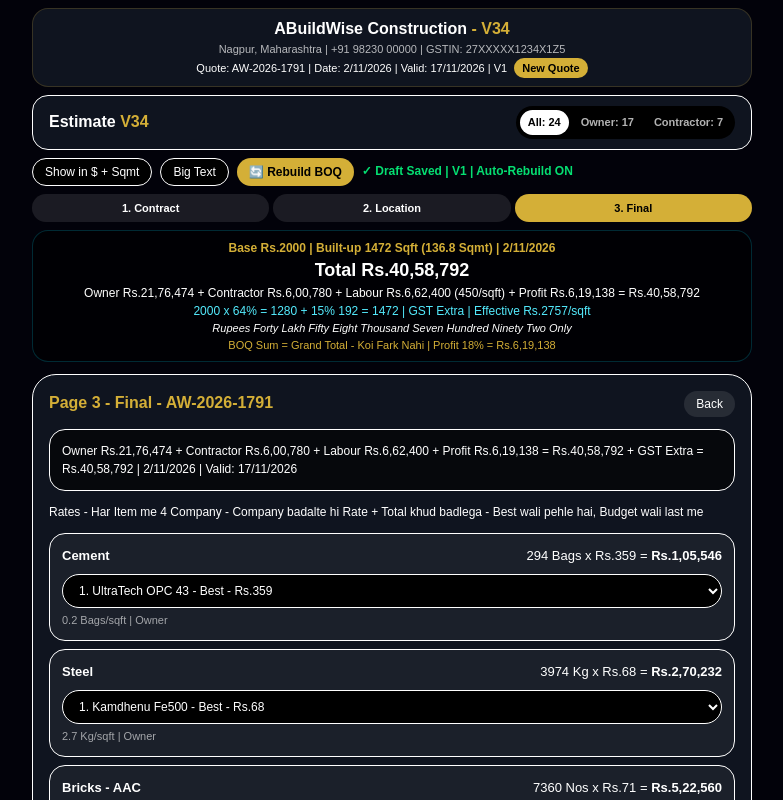
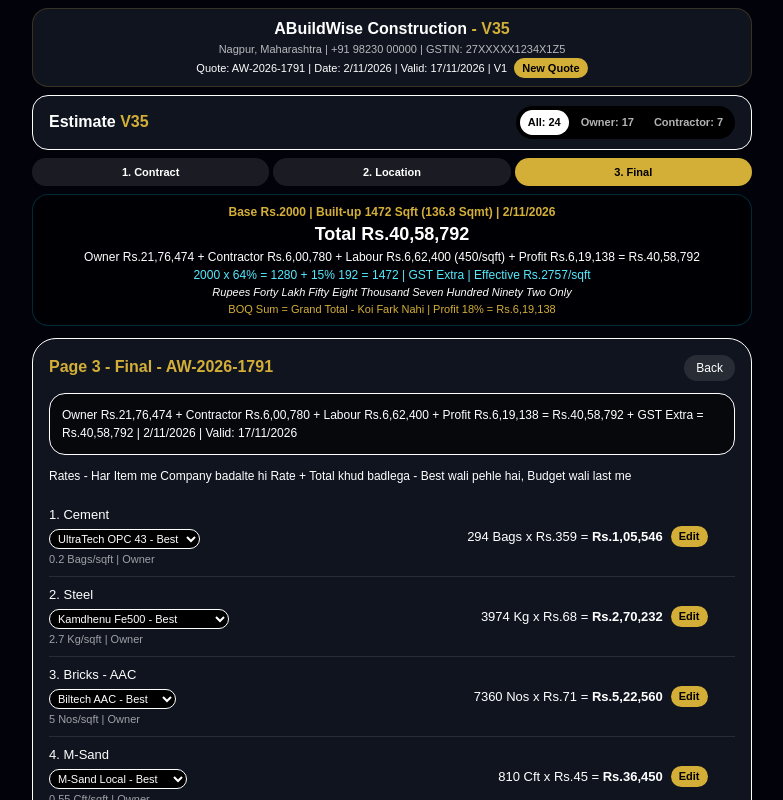
Before and after one commit to akshaypatle9425-collab/abuildwise-final, a Next.js app: page / in a window 1280 px wide. Both pictures are taken after a click on the button "3. Final". Shown: the top 800 px of the page, without its empty margins (248-1031 px from the left). Built offline with nearby package versions, Linux system fonts and the light colour scheme.

Commit message:
Update page.tsx

```diff
--- a/src/app/page.tsx
+++ b/src/app/page.tsx
@@ -99,8 +99,6 @@ export default function Page(){
   const [gstOn,setGstOn]=useState(false);
   const [view,setView]=useState<"owner"|"contractor"|"all">("all");
   const [contract,setContract]=useState<"full"|"centring"|"labour"|"item">("centring");
-  const [showUSD,setShowUSD]=useState(false);
-  const [bigText,setBigText]=useState(false);
   const [gpsOk,setGpsOk]=useState(false);
   const [history,setHistory]=useState<any[]>([]);
   const [pkgRates,setPkgRates]=useState({ basic:1640, standard:2000, premium:2760 });
@@ -192,31 +190,25 @@ export default function Page(){
   useEffect(()=>{ try{ const h=JSON.parse(localStorage.getItem("aw_history_v31")||"[]"); setHistory(h); const d=JSON.parse(localStorage.getItem("aw_draft_v31")||"{}"); if(d.cname) setCname(d.cname); if(d.cphone) setCphone(d.cphone); }catch(e){} },[]);
   useEffect(()=>{ try{ localStorage.setItem("aw_draft_v31", JSON.stringify({cname,cphone,geo,plot,storeys,pkg,bhk})); }catch(e){} },[cname,cphone,geo,plot,storeys,pkg,bhk]);
   return (
-  <div className={`min-h-screen bg-[#02020a] text-white p-2 pb-32 ${bigText?"text-[15px]":""}`}>
+  <div className="min-h-screen bg-[#02020a] text-white p-2 pb-32">
     <div className="max-w-[720px] mx-auto">
       <div className="bg-[#0f141f] border border-[#d4af37]/20 rounded-2xl px-4 py-2 mb-2 text-center">
-        <b>{COMPANY.name} <span className="text-[#d4af37]">- V34</span></b>
+        <b>{COMPANY.name} <span className="text-[#d4af37]">- V35</span></b>
         <div className="text-[11px] text-white/70">{COMPANY.city} | {COMPANY.phone} | GSTIN: {COMPANY.gstin}</div>
         <div className="text-[11px]">Quote: {quoteNo} | Date: {today} | Valid: {validTill} | {version} <button onClick={newQuote} className="ml-1 px-2 py-0.5 rounded-full bg-[#d4af37] text-black font-bold">New Quote</button></div>
       </div>
       <div className="flex justify-between items-center bg-[#0f141f] border rounded-2xl px-4 py-2.5 mb-2">
-        <b>Estimate <span className="text-[#d4af37]">V34</span></b>
+        <b>Estimate <span className="text-[#d4af37]">V35</span></b>
         <div className="flex bg-black rounded-full p-1 gap-1">
           <button onClick={()=>setView("all")} className={`px-2 py-1 rounded-full text-[11px] font-bold ${view==="all"?"bg-white text-black":"text-white/70"}`}>All: {mats.length}</button>
           <button onClick={()=>setView("owner")} className={`px-2 py-1 rounded-full text-[11px] font-bold ${view==="owner"?"bg-white text-black":"text-white/70"}`}>Owner: {ownerMats.length}</button>
           <button onClick={()=>setView("contractor")} className={`px-2 py-1 rounded-full text-[11px] font-bold ${view==="contractor"?"bg-[#d4af37] text-black":"text-white/70"}`}>Contractor: {contMats.length}</button>
         </div>
       </div>
-      <div className="flex flex-wrap gap-2 mb-2">
-        <button onClick={()=>setShowUSD(!showUSD)} className="px-3 py-1 rounded-full bg-black border text-[12px]">{showUSD?"Show in Rs.":"Show in $ + Sqmt"}</button>
-        <button onClick={()=>setBigText(!bigText)} className="px-3 py-1 rounded-full bg-black border text-[12px]">{bigText?"Normal":"Big Text"}</button>
-        <button onClick={()=>rebuildBOQ(false)} className="px-3 py-1 rounded-full bg-[#d4af37] text-black text-[12px] font-bold">🔄 Rebuild BOQ</button>
-        <span className="text-[12px] text-green-400 font-bold py-1">✓ Draft Saved | {version} | Auto-Rebuild ON</span>
-      </div>
       <div className="grid grid-cols-3 gap-1 mb-2">{[1,2,3].map(n=><button key={n} onClick={()=>setPhase(n)} className={`text-center text-[11px] py-1.5 rounded-full font-bold ${phase===n?"bg-[#d4af37] text-black":"bg-white/10"}`}>{n===1?"1. Contract":n===2?"2. Location":"3. Final"}</button>)}</div>
       <div className="bg-black/60 border border-cyan-400/20 rounded-2xl px-3 py-2 mb-3 text-center">
         <div className="text-[12px] text-[#d4af37] font-bold">Base Rs.{cityRate} | Built-up {built115} Sqft ({sqmt} Sqmt) | {today}</div>
-        <div className="font-black text-[18px]">Total Rs.{inr(finalTotal)}{showUSD?` = $${usd} (Approx @ ${USD_RATE})`:""}</div>
+        <div className="font-black text-[18px]">Total Rs.{inr(finalTotal)}</div>
         <div className="text-[12px]">Owner Rs.{inr(ownerCost)} + Contractor Rs.{inr(contCost)} + Labour Rs.{inr(labourCost)} ({labourRate}/sqft) + Profit Rs.{inr(profit)} = Rs.{inr(baseTotal)}</div>
         <div className="text-[12px] text-cyan-300">{plotNum} x {cov}% = {ground} + 15% {extra} = {built115} | {gstOn?`GST CGST ${inr(cgst)} + SGST ${inr(sgst)}`:"GST Extra"} | Effective Rs.{effRate}/sqft</div>
         <div className="text-[11px] italic">{inWords(finalTotal)}</div>
@@ -275,20 +267,11 @@ export default function Page(){
       {phase===3 && <div className="bg-[#0f141f] border rounded-[24px] p-4">
         <div className="flex justify-between mb-3"><h2 className="font-black text-[#d4af37]">Page 3 - Final - {quoteNo}</h2><button onClick={()=>setPhase(2)} className="text-[12px] px-3 py-1 rounded-full bg-white/10">Back</button></div>
         <div className="bg-black/60 border rounded-[16px] p-3 mb-3 text-[12px]">Owner Rs.{inr(ownerCost)} + Contractor Rs.{inr(contCost)} + Labour Rs.{inr(labourCost)} + Profit Rs.{inr(profit)} = Rs.{inr(baseTotal)} {gstOn?`+ GST ${inr(gstAmt)}`:"+ GST Extra"} = Rs.{inr(finalTotal)} | {today} | Valid: {validTill}</div>
-        <div className="text-[12px] mb-3">Rates - Har Item me 4 Company - Company badalte hi Rate + Total khud badlega - Best wali pehle hai, Budget wali last me</div>
-        <div className="grid gap-2 mb-3">{mats.map(m=>(
-          <div key={m.id} className="bg-white/5 border rounded-[16px] p-3">
-            <div className="flex justify-between text-[13px]"><b>{m.name}</b><span>{m.qty} {m.unit} x Rs.{m.rate} = <b>Rs.{inr(m.qty*m.rate)}</b></span></div>
-            <select value={m.company} onChange={e=>changeCompany(m.id, m.companies.indexOf(e.target.value))} className="w-full bg-black border rounded-full px-3 py-2 mt-2 text-[12px]">
-              {m.companies.map((c,i)=><option key={c} value={c}>{i+1}. {c} - Rs.{Math.round(m.baseRate*m.mult[i])}</option>)}
-            </select>
-            <div className="text-[11px] text-white/60 mt-1">{m.factor?`${m.factor} ${m.unit}/sqft`:"Fixed"} | {m.owner?"Owner":"Contractor"}</div>
-          </div>
-        ))}</div>
+        <div className="text-[12px] mb-3">Rates - Har Item me Company badalte hi Rate + Total khud badlega - Best wali pehle hai, Budget wali last me</div>
         <table className="w-full text-[13px]"><tbody>{list.map((m,i)=>(<tr key={m.id} className="border-b border-white/10"><td className="py-2 pr-1">{i+1}. {m.name}<br/><select value={m.company} onChange={e=>changeCompany(m.id, m.companies.indexOf(e.target.value))} className="bg-black border rounded-full px-1 py-0.5 text-[11px] mt-1"><option value={m.company}>{m.company}</option>{m.companies.filter(c=>c!==m.company).map(c=><option key={c} value={c}>{c}</option>)}</select><br/><span className="text-[11px] text-white/60">{m.factor?`${m.factor} ${m.unit}/sqft`:"Fixed"} | {m.owner?"Owner":"Contractor"}</span></td><td className="text-right">{m.qty} {m.unit} x Rs.{m.rate} = <b>Rs.{inr(m.qty*m.rate)}</b></td><td><button onClick={()=>{setEditMat(i); setEQty(String(m.qty)); setEMatRate(String(m.rate));}} className="ml-2 text-[11px] bg-[#d4af37] text-black px-2 py-0.5 rounded-full font-black">Edit</button></td></tr>))}</tbody></table>
         {sitePhoto && <div className="mt-3"><b className="text-[12px]">Site Photo - PDF me bhi jayegi</b><img src={sitePhoto} alt="Site" className="w-full h-[160px] object-cover rounded-xl mt-1" /></div>}
         <div className="bg-black/60 border rounded-[16px] p-3 mt-3 text-[12px]"><b className="text-[#d4af37]">Payment</b><div>30% Rs.{inr(Math.round(finalTotal*0.30))} | 30% Rs.{inr(Math.round(finalTotal*0.30))} | 30% Rs.{inr(Math.round(finalTotal*0.30))} | 10% Rs.{inr(Math.round(finalTotal*0.10))}</div><b className="text-[#d4af37] block mt-2">Timeline: {timeline} | Valid: {validTill}</b><div className="mt-1">NOT Included: Govt Approval, Borewell, Compound Wall, Furniture, Interior</div><div className="mt-1">{COMPANY.name} | {COMPANY.phone} | GSTIN: {COMPANY.gstin} | Signature: Client ____ Contractor ____</div></div>
-        <div className="font-black text-[18px] mt-3">Final: Rs.{inr(finalTotal)}{showUSD?` = $${usd}`:""} | Effective Rs.{effRate}/sqft</div>
+        <div className="font-black text-[18px] mt-3">Final: Rs.{inr(finalTotal)} | Effective Rs.{effRate}/sqft</div>
         <div className="text-[11px] italic mt-1">{inWords(finalTotal)}</div>
         <div className="flex gap-2 mt-3"><button onClick={wa} className="flex-1 bg-green-600 rounded-full py-3 font-bold">WhatsApp</button><button onClick={pdf} className="flex-1 bg-blue-600 rounded-full py-3 font-bold">Download PDF</button></div>
         <div className="flex gap-2 mt-2"><button onClick={saveEst} className="flex-1 bg-white/10 rounded-full py-3">💾 Save {version}</button><button onClick={newQuote} className="flex-1 bg-[#d4af37] text-black rounded-full py-3 font-bold">🆕 New Quote</button></div>
```
